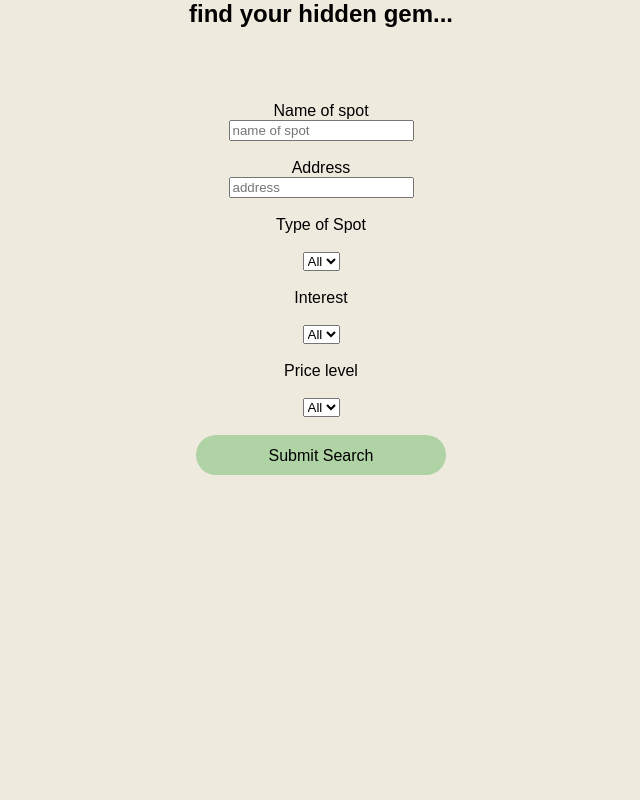
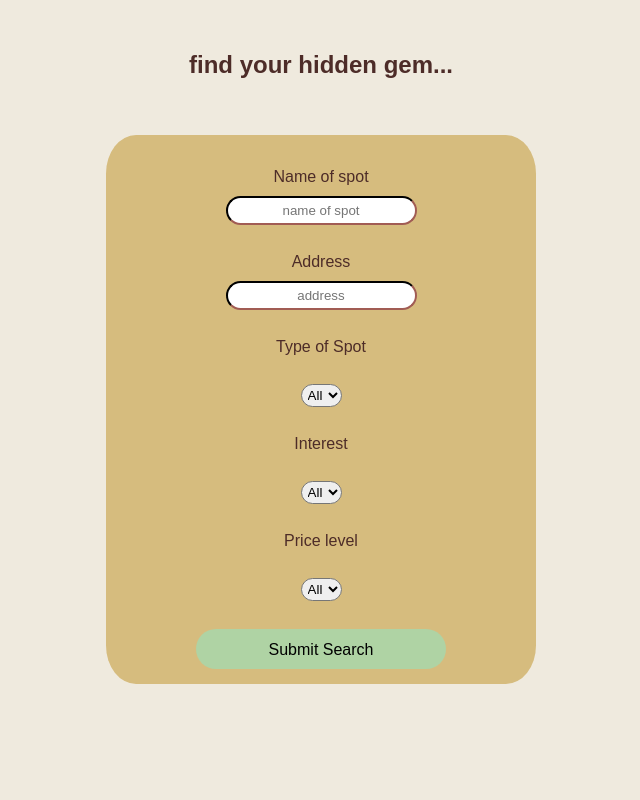
Before and after one commit to tiluuta/LAspots, a PHP site: page /search-spots.php in a window 1280 px wide. Shown: the whole page, without its empty margins (319-959 px from the left). Run offline with PHP 8.4, Linux system fonts and the light colour scheme; data that the repository does not hold is empty.

Commit message:
Update stylesheet.css

```diff
--- a/stylesheet.css
+++ b/stylesheet.css
@@ -1,16 +1,30 @@
 @font-face {
     font-family: 'Cigra-FREEDEMO';
     src: url('Assets/Cigra Free Demo.eot'); /* IE9 Compat Modes */
-    src: url('Assets/Cigra Free Demo.eot?#iefix') format('embedded-opentype'), /* IE6-IE8 */
-    url('Assets/Cigra Free Demo.woff') format('woff'), /* Modern Browsers */
-    url('Assets/Cigra Free Demo.ttf') format('truetype'); /* Safari, Android, iOS */
+    src: url('Assets/Cigra Free Demo.eot?#iefix') format('embedded-opentype'), /* IE6-IE8 */ url('Assets/Cigra Free Demo.woff') format('woff'), /* Modern Browsers */ url('Assets/Cigra Free Demo.ttf') format('truetype'); /* Safari, Android, iOS */
     font-style: normal;
     font-weight: normal;
+}
+/*
+COLOR CODES:
+mint green: #AFD3A4
+brown: #4D2C28
+tan: #D6BC7E
+beige: #EFEADE
+*/
+
+/*.title-heading{*/
+
+/*}*/
+html{
+    /*font-family:'Cigra-FREEDEMO';*/
+    padding:4%;
 }
 body{
     background-color:#EFEADE;
     margin:0;
     font-family: 'DM Sans', sans-serif;
+    color: #4D2C28;
 }
 a{
     font-weight:800;
@@ -29,6 +43,7 @@ a{
     background-image:url('assets/laspots-logo_bl.png');
     background-size: 100% 100%;
 }
+
 button{
     border:0;
     padding:12px 50px 10px 50px;
@@ -108,3 +123,101 @@ h4{
     width:100%;
     flex-grow:1
 }
+
+
+input[type=button], input[type=submit]{
+    border-radius: 25px;
+    width:fit-content;
+    padding:10px;
+    margin:5%;
+    font-weight:800;
+    font-family:sans-serif;
+    text-align:center;
+    color: #4D2C28;
+}
+input[placeholder]{
+    color: #4D2C28;
+    border-radius:25px;
+    border-color: #4D2C28;
+    padding:5px;
+    margin:10px;
+    text-align: center;
+}
+.formcontainer{
+    /*margin-top: 5%;*/
+    background-color: #D6BC7E;
+    width: 400px;
+    margin: auto;
+    border-radius: 7%;
+    padding:15px;
+}
+.formtitles{
+    text-align: center;
+}
+select{
+    padding:2px;
+    margin:10px;
+    text-align: center;
+    border-radius:25px;
+
+}
+
+/*IMAGE GALLERY CSS:*/
+
+/*.gallery {*/
+/*    column-count: 3;*/
+/*    column-gap: 1rem;*/
+/*}*/
+
+/*.gallery-item {*/
+/*    break-inside: avoid;*/
+/*    margin-bottom: 1rem;*/
+/*}*/
+
+/*.gallery-item img {*/
+/*    width: 100%;*/
+/*    height: auto;*/
+/*}*/
+
+/*.gallery-item-info {*/
+/*    padding: 0.5rem;*/
+/*    text-align: center;*/
+/*}*/
+
+/*@media (max-width: 500px) {*/
+/*    .gallery {*/
+/*        column-count: 1;*/
+/*    }*/
+/*}*/
+
+.gallery {
+    display: flex;
+    flex-wrap: wrap;
+}
+
+.gallery-item {
+    flex: 1 0 250px;
+    margin: 10px;
+    position: relative;
+}
+
+.image {
+    height: 250px;
+    background-size: cover;
+    background-position: center;
+    opacity: 0.8;
+}
+
+.details {
+    position: absolute;
+    top: 0;
+    left: 0;
+    width: 100%;
+    height: 100%;
+    display: flex;
+    flex-direction: column;
+    justify-content: center;
+    align-items: center;
+    color: #fff;
+    /*text-align: center; */
+}
```
